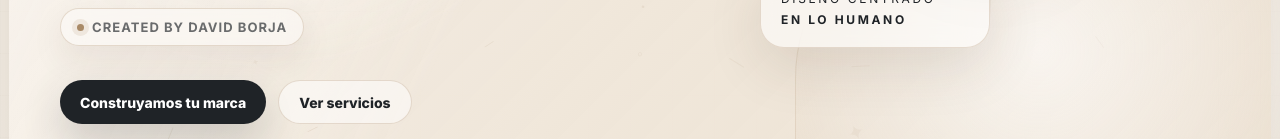
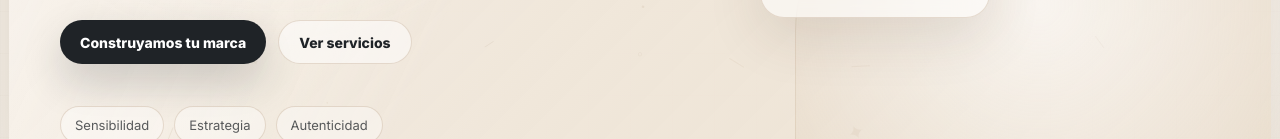
Before and after one commit to joseedev20/event-love, a website: page humano-creativo/index.html in a window 1280 px wide. Shown: the part 661-800 px from the top of the page. Drawn offline with nearby package versions, Linux system fonts and the light colour scheme.

Commit message:
Remove creator credit from homepage

```diff
--- a/humano-creativo/index.html
+++ b/humano-creativo/index.html
@@ -29,31 +29,6 @@
       width:176px;
       height:176px;
       filter:drop-shadow(0 18px 32px rgba(95,67,34,.22));
-    }
-    .creator-credit{
-      display:inline-flex;
-      align-items:center;
-      gap:8px;
-      margin:22px 0 0;
-      padding:10px 16px;
-      border:1px solid rgba(169,138,103,.28);
-      border-radius:999px;
-      background:rgba(255,255,255,.42);
-      color:rgba(31,35,39,.66);
-      font-size:13px;
-      font-weight:700;
-      letter-spacing:.08em;
-      text-transform:uppercase;
-      backdrop-filter:blur(14px);
-      box-shadow:0 14px 34px rgba(58,43,28,.08);
-    }
-    .creator-credit::before{
-      content:'';
-      width:7px;
-      height:7px;
-      border-radius:50%;
-      background:#a98a67;
-      box-shadow:0 0 0 5px rgba(169,138,103,.14);
     }
     .method-graphic-wrap{
       display:grid;
@@ -90,7 +65,6 @@
         <p class="kicker reveal">Branding & Experiencias</p>
         <h1 class="reveal">No creamos solo marcas.<span>Creamos conexión.</span></h1>
         <p class="lead reveal">Transformamos ideas en experiencias, marcas en vínculos y clientes en comunidades.</p>
-        <p class="creator-credit reveal">Created by David Borja</p>
         <div class="actions reveal"><a class="btn primary" href="#contacto">Construyamos tu marca</a><a class="btn ghost" href="#servicios">Ver servicios</a></div>
         <div class="tags reveal"><span>Sensibilidad</span><span>Estrategia</span><span>Autenticidad</span></div>
       </div>
```
